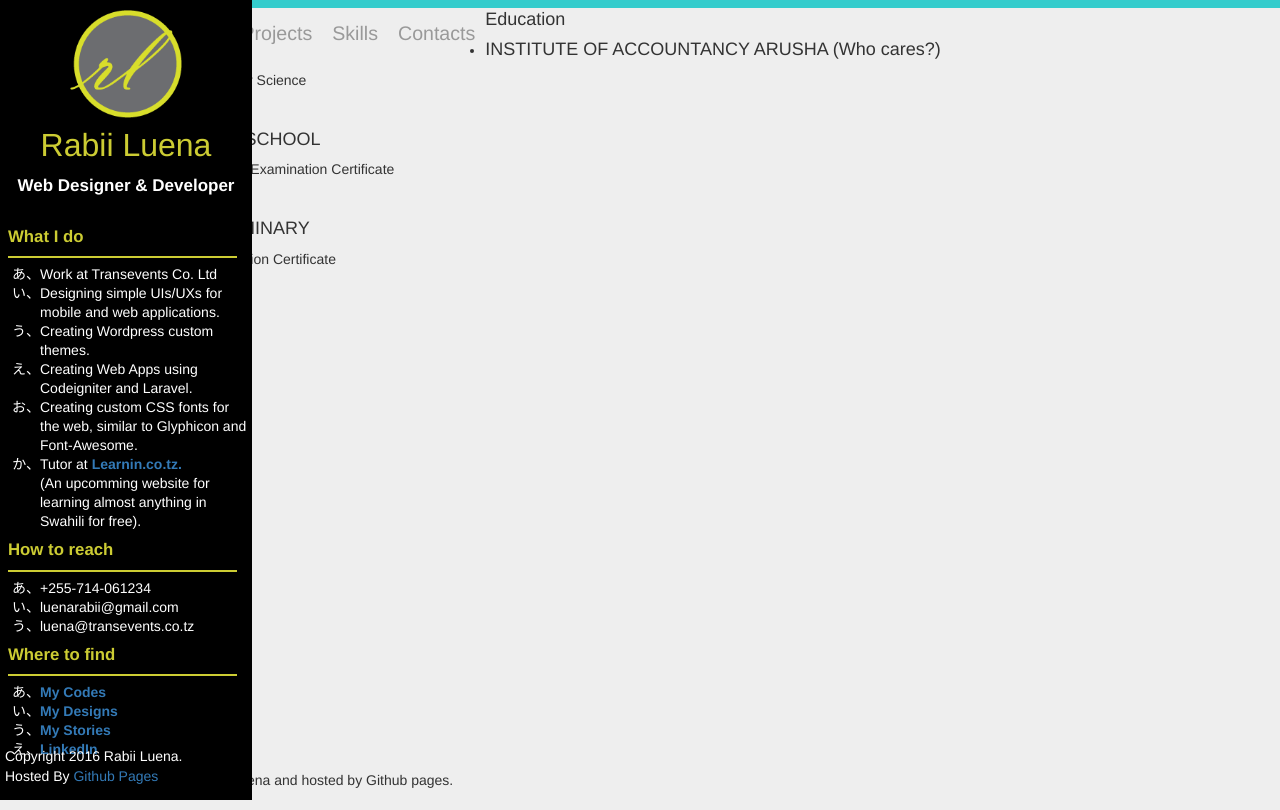
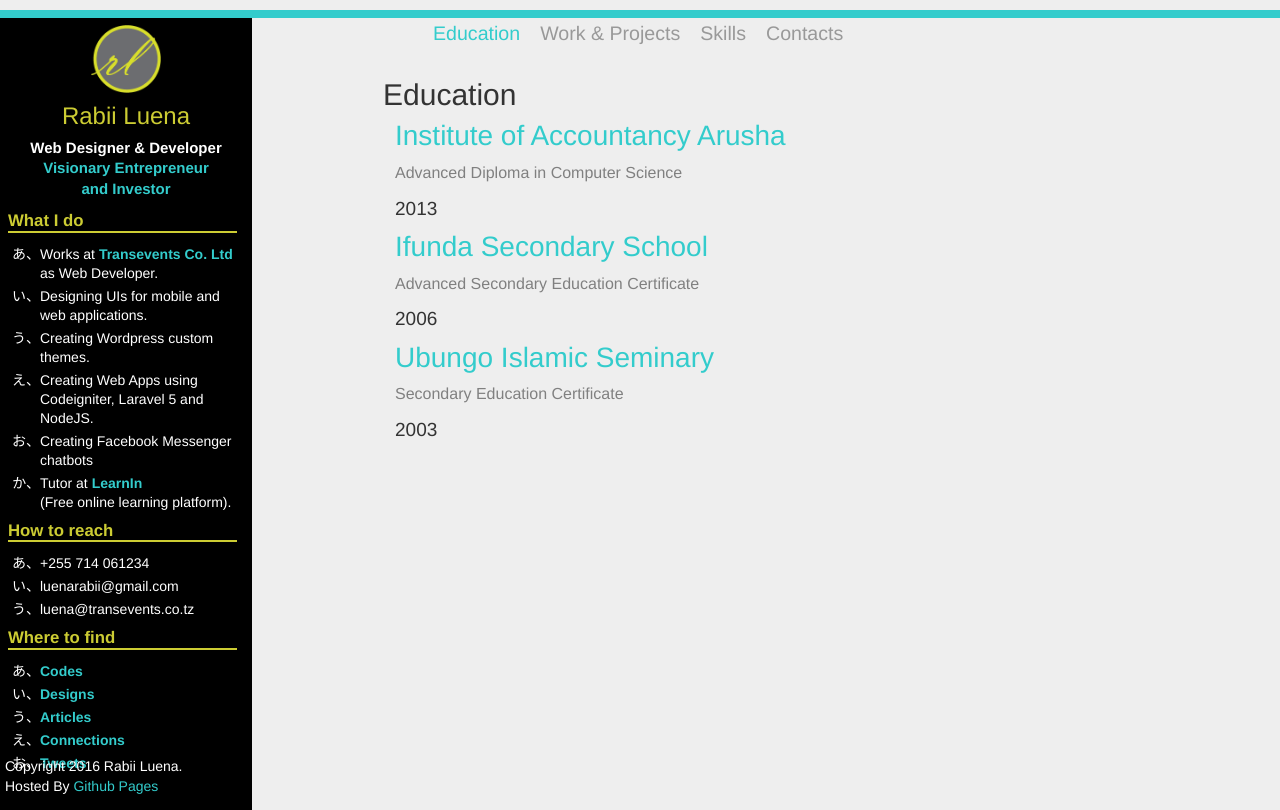
Before and after one commit to rluena/rluena.github.io, a plain HTML site: page index.html in a window 1280 px wide. Drawn offline with Linux system fonts and the light colour scheme.

Commit message:
Updating css

```diff
--- a/css/main.css
+++ b/css/main.css
@@ -1,6 +1,15 @@
 body {
 	background-color: #eee ;
-	background-clip: ;
+	// background-clip: ;
+}
+
+a {
+	color: #33CCCC;
+	text-decoration: none;
+}
+
+a:hover {
+	color: #CCCC33;
 }
 
 .page-strip {
@@ -8,6 +17,7 @@ body {
     height: 0.6em;
     position: absolute;
     width: 100%;
+    z-index: 1;
 }
 
 .sidebar-container {
@@ -16,7 +26,6 @@ body {
     color: white;
     height: 100vh;
     position: absolute;
-    z-index: 100;
 }
 
 .sidebar-container .personal-description {
@@ -26,15 +35,15 @@ body {
 
 .sidebar-container .brand-section {
 	text-align: center;
-    padding: 10px;
+    padding: 15px 10px;
 }
 
 .sidebar-container .brand-section .logo img {
-	width: 8em;
+	width: 5em;
 }
 
 .sidebar-container .brand-section h4 {
-	font-size: 32px;
+	font-size: 24px;
     color: #CCCC33;
 }
 
@@ -45,14 +54,16 @@ body {
 
 .sidebar-container .brand-section p {
 	font-weight: bold;
-    font-size: 17px;
+    font-size: 15px;
+    margin: -2px;
 }
 
 .sidebar-container .section h5 {
 	padding-left: 8px;
 	font-size: 1.2em;
 	font-weight: bold;
-	color: #CCCC33
+	color: #CCCC33;
+	margin: 0px;
 }
 
 .sidebar-container .section a {
@@ -67,11 +78,13 @@ body {
 
 .sidebar-container .section ul {
 	padding-right: 3px;
+	padding-top: 5px;
 }
 
 .sidebar-container .section ul > li{
 	list-style-type: hiragana;
 	line-height: 19px;
+	margin-bottom: 4px;
 }
 
 .top-nav .nav-li {
@@ -93,7 +106,47 @@ body {
 }
 
 .main-container {
-	display: inline-block;
+	height: 100vh;
+	/* background: green; */
+	padding-left: 200px
+}
+
+.main-container .middle-container {
+    height: 100%;
+    width: 51em;
+    margin: 0 auto;
+    right: 20px;
+}
+
+.contents-container {
+	display: none;
+}
+
+section.active {
+	display: block;
+}
+
+.contents-container .contents {
+	padding-left: 12px;
+}
+
+.contents-container .sec-institution {
+	font-size: 2em;
+	color: #33CCCC;
+}
+
+.contents-container .sec-desc {
+	color: grey;
+	font-size: 16px;
+}
+
+.contents-container .sec-year {
+	font-size: 19px;
+}
+
+.contents-container .work-content .work-title {
+	font-size: 18px;
+	font-weight: bold;
 }
 
 .clear-both {
--- a/index.html
+++ b/index.html
@@ -16,6 +16,7 @@
 			</div>
 			<h4>Rabii Luena</h4>
 			<p>Web Designer &amp; Developer</p>
+			<p style="color:#33CCCC">Visionary Entrepreneur <br> and Investor</p>
 		</div><!--/ END OF BRAND SECTION -->
 
 		<div class="personal-description">
@@ -23,19 +24,19 @@
 				<h5>What I do</h5>
 				<hr>
 				<ul>
-					<li>Work at Transevents Co. Ltd</li>
-					<li>Designing simple UIs/UXs for mobile and web applications.</li>
+					<li>Works at <a href="http://transevents.co.tz" target="_parent"><strong>Transevents Co. Ltd</strong></a> as Web Developer.</li>
+					<li>Designing UIs for mobile and web applications.</li>
 					<li>Creating Wordpress custom themes.</li>
-					<li>Creating Web Apps using Codeigniter and Laravel.</li>
-					<li>Creating custom CSS fonts for the web, similar to Glyphicon and Font-Awesome.</li>
-					<li>Tutor at <a href="http://learnin.co.tz">Learnin.co.tz.</a> <br>(An upcomming website for learning almost anything in Swahili for free).</li>
+					<li>Creating Web Apps using Codeigniter, Laravel 5 and NodeJS.</li>
+					<li>Creating Facebook Messenger chatbots</li>
+					<li>Tutor at <a href="http://learnin.co.tz">LearnIn</a> <br>(Free online learning platform).</li>
 				</ul>
 			</section>
 			<section class="section contact">
 				<h5>How to reach</h5>
 				<hr>
 				<ul>
-					<li>+255-714-061234</li>
+					<li>+255 714 061234</li>
 					<li>luenarabii@gmail.com</li>
 					<li>luena@transevents.co.tz</li>
 				</ul>
@@ -44,12 +45,12 @@
 				<h5>Where to find</h5>
 				<hr>
 				<ul>
-					<li><a href="http://github.com/rluena">My Codes</a></li>
-					<li><a href="http://dribbble.com/rluena">My Designs</a></li>
-					<li><a href="http://medium.com/rluena">My Stories</a></li>
-					<li><a href="http://linkedin.com/rabiiluena">LinkedIn</a></li>
+					<li><a href="http://github.com/rluena">Codes</a></li>
+					<li><a href="http://behance.com/Rabii">Designs</a></li>
+					<li><a href="http://medium.com/rluena">Articles</a></li>
+					<li><a href="http://linkedin.com/rabiiluena">Connections</a></li>
 					<!-- <li><a href="http://youtube.com/learnintz">Channel</a></li> -->
-					<!-- <li><a href="http://twitter.com/rabiiluena">Tweets and Re-tweets</a></li> -->
+					<li><a href="http://twitter.com/rabiiluena">Tweets</a></li>
 				</ul>
 			</section>
 		</div>
@@ -59,89 +60,102 @@
 		</div>
 	</div><!--/ END OF SIDEBAR CONTAINER -->
 
-	<div class="container main-container">
-		<div class="">
-			<div class="center-container">
+	<!--/ MAIN NAVIGATION -->
+	<div class="main-container">
+		<div class="middle-container">
 			<nav class="top-nav">
 				<ul>
-						<li class="nav-li active"><a href="javascript:void(0)">Education</a></li>
-						<li class="nav-li"><a href="javascript:void(0)">Work &amp; Projects</a></li>
-						<li class="nav-li"><a href="javascript:void(0)">Skills</a></li>
-						<li class="nav-li"><a href="javascript:void(0)">Contacts</a></li>
+					<li class="nav-li active">
+						<a a_name = "edu" href="javascript:void(0)">Education</a>
+					</li>
+					<li class="nav-li">
+						<a a_name = "work" href="javascript:void(0)">Work &amp; Projects</a>
+					</li>
+					<li class="nav-li">
+						<a a_name = "skills" href="javascript:void(0)">Skills</a>
+					</li>
+					<li class="nav-li">
+						<a a_name = "contacts" href="javascript:void(0)">Contacts</a>
+					</li>
 				</ul>
 			</nav>
+			<div style="clear: both;"></div>
 			<div class="main-contents">
-					<section class="content-container edu-container">
-						<h4 class="transformed-header">Education</h4>
+				<section class="contents-container edu active">
+					<h2 class="transformed-header">Education</h2>
 					<div class="vertical-divider"></div>
-						<div class="content">
-							<div>
-								<ul>
-									<li>
-										<div class="elements edu-element">
-											<h4 class="title">INSTITUTE OF ACCOUNTANCY ARUSHA (Who cares?)</h4>
-											<p>Advanced Diploma in Computer Science</p>
-											<p>2013</p>
+					<div class="contents">
+						<div class="edu-content">
+							<h4 class="sec-institution">Institute of Accountancy Arusha</h4>
+							<p class="sec-desc">Advanced Diploma in Computer Science</p>
+							<p class="sec-year">2013</p>
 						</div>
-									</li>
-									<li>
-										<div class="elements edu-element">
-											<h4 class="title">IFUNDA SECONDARY SCHOOL</h4>
-											<p>Advance Secondary Education Examination Certificate</p>
-											<p>2006</p>
-										</div class="elements edu-element">
-									</li>
-									<li>
-										<div class="elements edu-element">
-											<h4 class="title">UBUNGO ISLAMIC SEMINARY</h4>
-											<p>Secondary Education Examination Certificate</p>
-											<p>2003</p>
+
+						<div class="edu-content">
+							<h4 class="sec-institution">Ifunda Secondary School</h4>
+							<p class="sec-desc">Advanced Secondary Education Certificate</p>
+							<p class="sec-year">2006</p>
 						</div>
-									</li>
-								</ul>
+
+						<div class="edu-content">
+							<h4 class="sec-institution">Ubungo Islamic Seminary</h4>
+							<p class="sec-desc">Secondary Education Certificate</p>
+							<p class="sec-year">2003</p>
 						</div>
 					</div>
 				</section>
-					<!-- End of education section -->
-					<section class="content-container work-container" style="display: none;">
-						<h4 class="transformed-header">Work &amp; Projects</h4>
+
+				<section class="contents-container work">
+					<h2 class="transformed-header">Work &amp; Projects</h2>
 					<div class="vertical-divider"></div>
-						<div class="content">
-							<div>
-								<ul>
-									<li>
-										<div class="elements work-elements">
-											<h4 class="title">INSTITUTE OF ACCOUNTANCY ARUSHA (Who cares?)</h4>
-											<p>Advanced Diploma in Computer Science</p>
-											<p>2013</p>
+					<div class="contents">
+						<div class="work-content">
+							<h4 class="sec-institution">Transevents Co. Ltd.</h4>
+							<p class="work-title">Web Developer</p>
+							<p class="sec-desc">Responsible for web application development using PHP frameworks and jQuery, bugs fixing and daily commits on private BitBucket repositories.</p>
+							<p class="sec-year">Oct 2015 to Current</p>
 						</div>
-									</li>
-									<li>
-										<div class="elements work-elements">
-											<h4 class="title">IFUNDA SECONDARY SCHOOL</h4>
-											<p>Advance Secondary Education Examination Certificate</p>
-											<p>2006</p>
+
+						<div class="work-content">
+							<h4 class="sec-institution">The Amazon College</h4>
+							<p class="work-title">Computer Tutor</p>
+							<p class="sec-desc">Responsible for teaching basic computer applications like word processing e.t.c, also teaching graphics design using Adobe Products.</p>
+							<p class="sec-year">2014</p>
 						</div>
-									</li>
-									<li>
-										<div class="elements work-elements">
-											<h4 class="title">UBUNGO ISLAMIC SEMINARY</h4>
-											<p>Secondary Education Examination Certificate</p>
-											<p>2003</p>
+
+						<div class="work-content">
+							<h4 class="sec-institution">Freelancer</h4>
+							<p class="work-title">Graphics and Web Design</p>
+							<p class="sec-desc">Mostly created interesting personal projects, projects from family and friends, and projects from friends of friends. It was for fun, learning and earning few bucks sometimes.</p>
+							<p class="sec-year">After College to 2015</p>
 						</div>
-									</li>
-								</ul>
 					</div>
+				</section>
+
+				<section class="contents-container skills">
+					<h2 class="transformed-header">Skills</h2>
+					<div class="vertical-divider"></div>
+					<div class="contents">
+						<p>Lorem ipsum dolor sit amet, consectetur adipisicing elit. Nemo quam eos iure provident, consequatur dolorem dolor! Pariatur possimus sequi numquam corporis molestias, veniam unde labore voluptatem, eveniet quas deleniti error.</p>
+
+					</div>
+				</section>
+
+				<section class="contents-container contacts">
+					<h2 class="transformed-header">Contacts</h2>
+					<div class="vertical-divider"></div>
+					<div class="contents">
+						<p>Lorem ipsum dolor sit amet, consectetur adipisicing elit. Nemo quam eos iure provident, consequatur dolorem dolor! Pariatur possimus sequi numquam corporis molestias, veniam unde labore voluptatem, eveniet quas deleniti error.</p>
+
 					</div>
 				</section>
 			</div>
 		</div>
-		</div>
-		<div class="footer">
-			<div><p>Copyright 2016 Designed by Rabii Luena and hosted by Github pages.</p></div>
-		</div>
-	</div> <!--/ END OF MAIN CONTAINER -->
+
+	</div><!--/ END OF MAIN CONTAINER -->
+
 	<script src="js/jquery.min.js"></script>
 	<script src="js/bootstrap.min.js"></script>
+	<script src="js/main.js"></script>
 </body>
 </html>
--- /dev/null
+++ b/js/main.js
@@ -0,0 +1,17 @@
+(function(window, document, $) {
+
+	$(document).on('click', '.top-nav a', function(event) {
+		event.preventDefault();
+		/* Act on the event */
+
+		var $that = $(this);
+		$that.parents('.top-nav').find('.nav-li').removeClass('active');
+		$that.parents('.middle-container').find('.contents-container').removeClass('active');
+
+		var $link_active = $that.parents('.nav-li').addClass('active');
+		var $hide_container = $that.parents('.middle-container')
+									.find('.'+$that.attr('a_name'))
+									.addClass('active');
+	});
+
+})(window, document, jQuery);
```
Also changed, not shown: index2.html (added, +85 -0 lines). Lines whose indentation alone changed are shown as unchanged.
